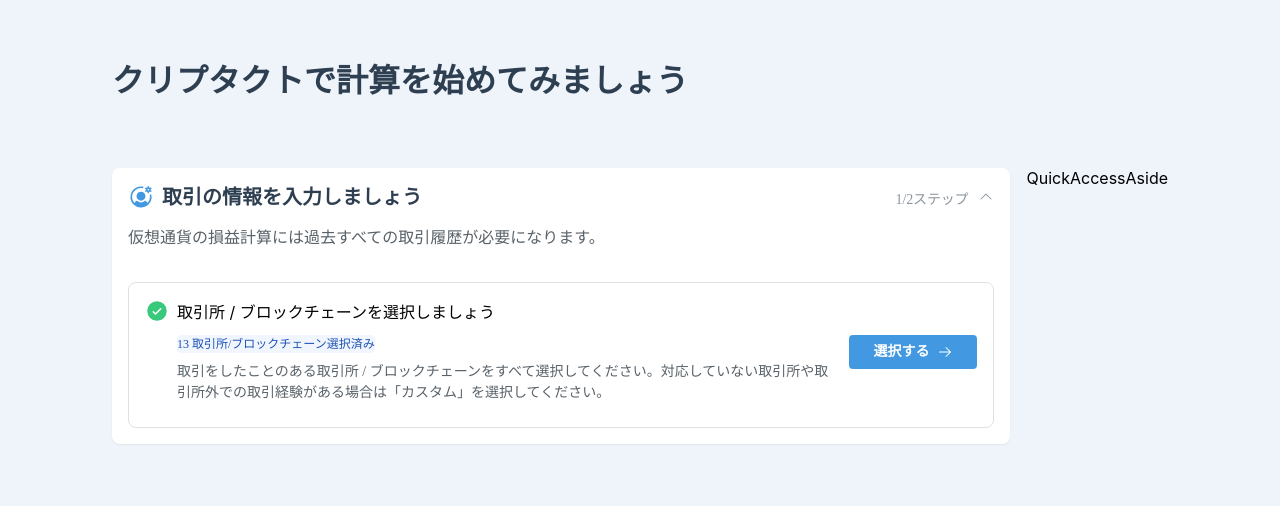
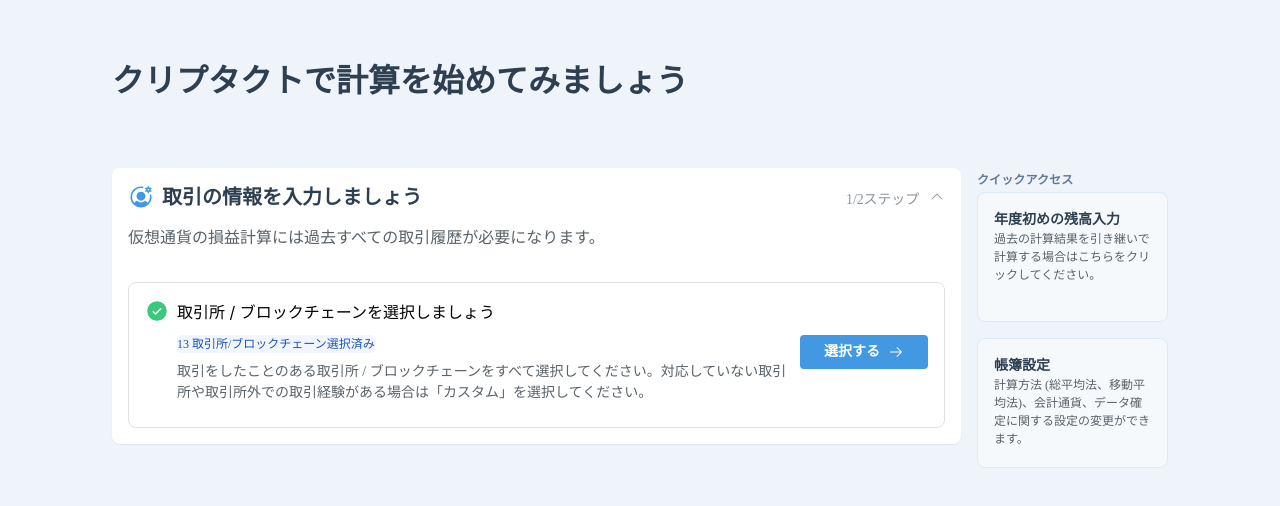
Before and after one commit to fvilar/pafin_exercise, a React (Create React App) app: page / in a window 1280 px wide. Shown: the top 506 px of the page. Built offline with nearby package versions, Linux system fonts and the light colour scheme.

Commit message:
abstraction of QuickAccess menu and QuickAccessBtns Components

```diff
--- a/src/components/QuickAccessAside.tsx
+++ b/src/components/QuickAccessAside.tsx
@@ -1,7 +1,19 @@
-import React from 'react'
-
+import React from "react";
+import QuickAccessBtn from "./QuickAccessBtn";
 export default function QuickAccessAside() {
   return (
-    <div>QuickAccessAside</div>
-  )
+    <div className="aside">
+      <div className="aside_title">クイックアクセス</div>
+      <div className="aside_body">
+        <QuickAccessBtn />
+        <div className="aside_quickaccess">
+          <div className="aside_quickaccess_title">帳簿設定</div>
+          <div className="aside_quickaccess_description">
+            計算方法
+            (総平均法、移動平均法)、会計通貨、データ確定に関する設定の変更ができます。
+          </div>
+        </div>
+      </div>
+    </div>
+  );
 }
--- a/src/components/QuickAccessBtn.tsx
+++ b/src/components/QuickAccessBtn.tsx
@@ -1,7 +1,12 @@
-import React from 'react'
+import React from "react";
 
 export default function QuickAccessBtn() {
   return (
-    <div>QuickAccessBtn</div>
-  )
+    <div className="aside_quickaccess">
+      <div className="aside_quickaccess_title">年度初めの残高入力</div>
+      <div className="aside_quickaccess_description">
+        過去の計算結果を引き継いで計算する場合はこちらをクリックしてください。
+      </div>
+    </div>
+  );
 }
```
